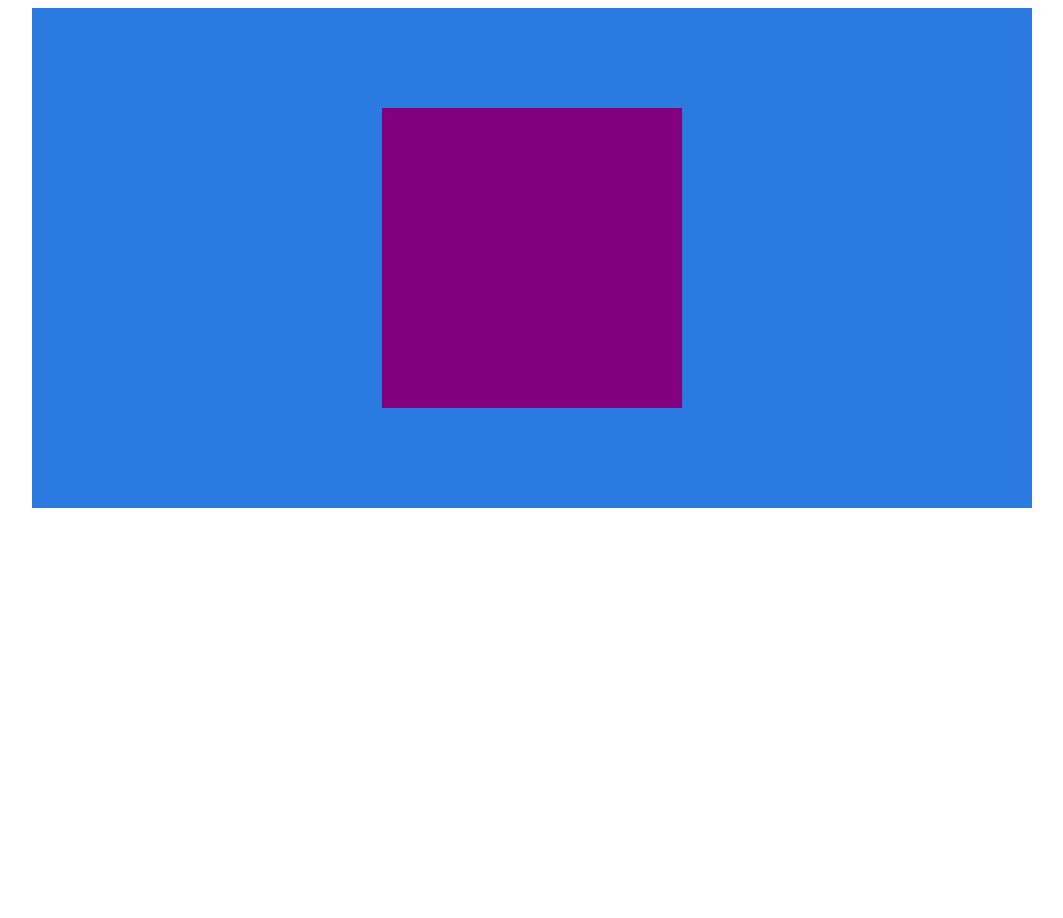
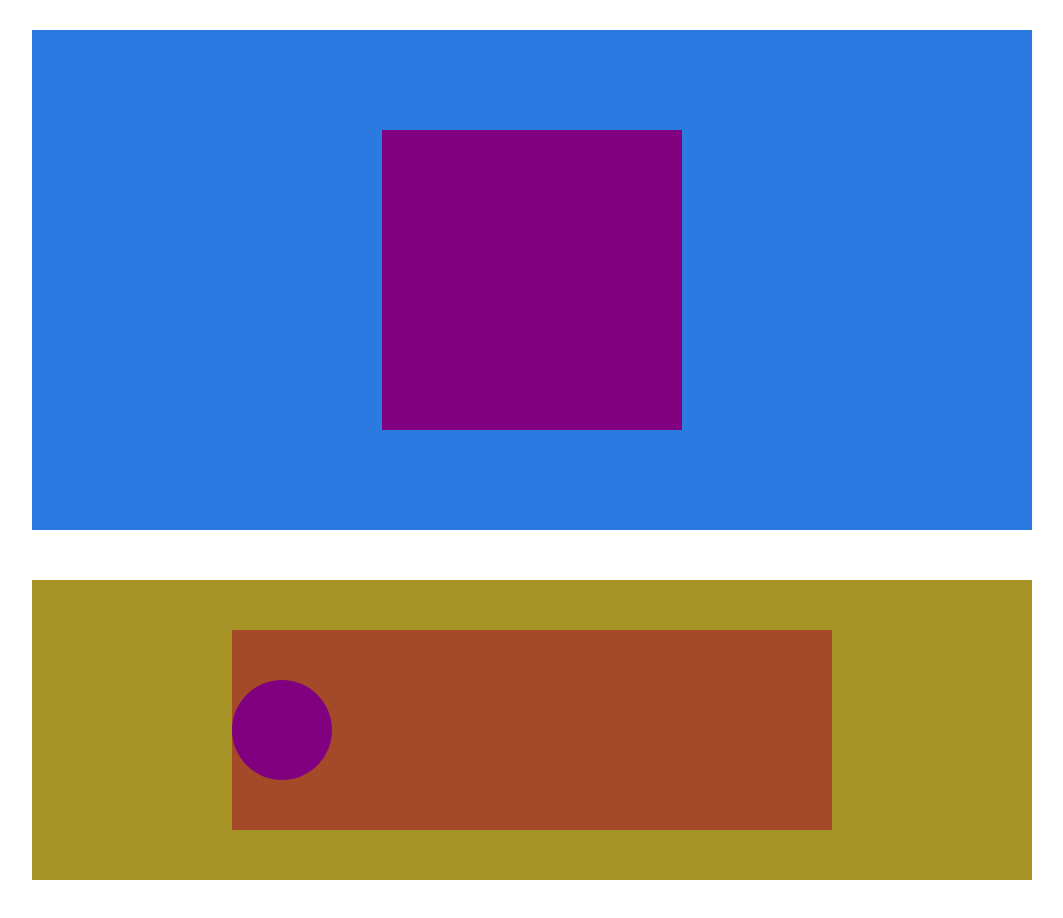
Before and after one commit to shahinexy/PH-html-css, a plain HTML site: page animetion.html in a window 1280 px wide. Shown: the whole page, without its empty margins (108-1171 px from the left). Before the commit the page ends 800 px from the top, so only its background shows below. Drawn offline with Linux system fonts and the light colour scheme.

Commit message:
work on animetion

```diff
--- a/animetion.html
+++ b/animetion.html
@@ -7,7 +7,7 @@
     <style>
         .container{
             max-width: 1000px;
-            margin: 0 auto;
+            margin: 30px auto;
             background-color: rgb(43, 122, 226);
             display: flex;
             justify-content: center;
@@ -20,7 +20,39 @@
             transition: all 1s 0.3s;
         }
         .container:hover .box{
-            transform: translate(100px , -80px) scale(0.7) rotate(360deg);
+            transform: translate(200px , -130px) scale(0.6) rotate(360deg);
+        }
+        .container_2{
+            max-width: 1000px;
+            margin: 50px auto;
+            background-color: rgb(166, 149, 38);
+            display: flex;
+            justify-content: center;
+        }
+        .box_area{
+            width: 600px;
+            height: 200px;
+            background-color: rgba(165, 42, 42, 0.693);
+            margin: 50px 0;
+            position: relative;
+            display: flex;
+            align-items: center;
+        }
+        @keyframes ping_pong_ball{
+            from{
+                left: 0px;
+            }
+            to{
+                left: 500px;
+            }
+        }
+        .ball{
+            width: 100px;
+            height: 100px;
+            background-color: purple;
+            border-radius: 50%;
+            position: absolute;
+            animation: ping_pong_ball 1s ease-in-out 0.3s 4 alternate;
         }
     </style>
 </head>
@@ -30,5 +62,10 @@
 
         </div>
     </div>
+    <div class="container_2">
+        <div class="box_area">
+            <div class="ball"></div>
+        </div>
+    </div>
 </body>
 </html>
```
